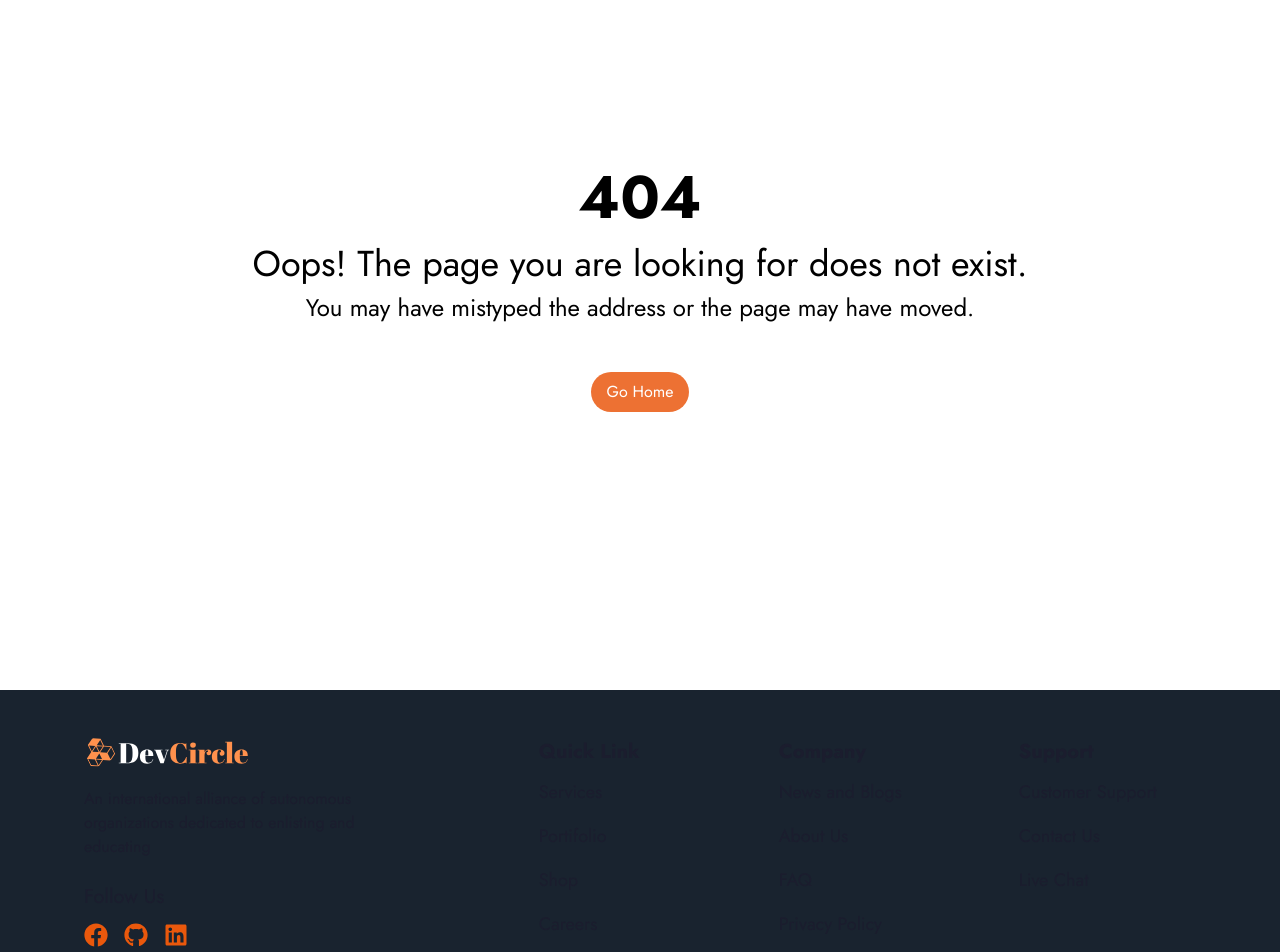
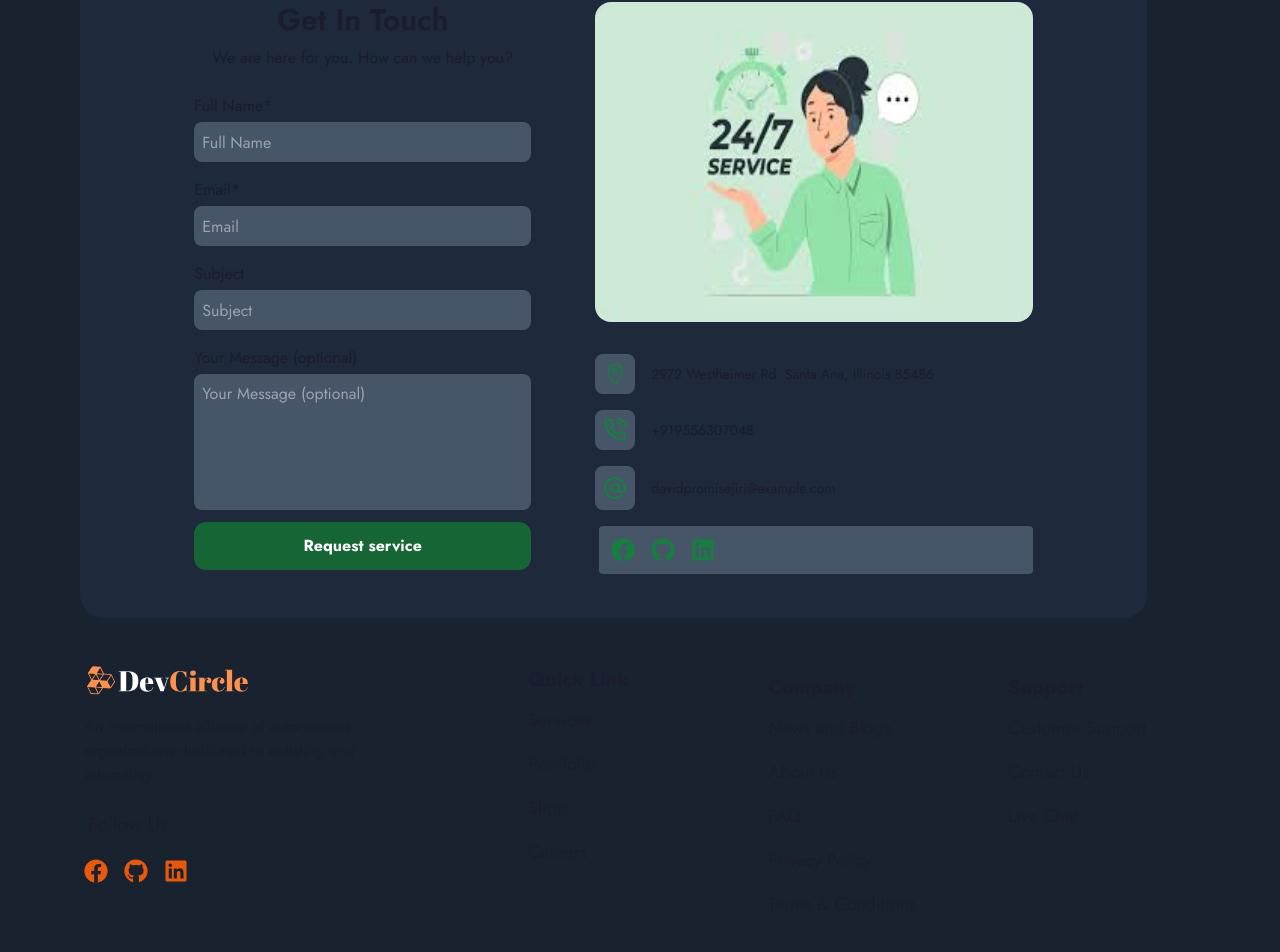
Before and after one commit to cs60apa/DevCircleAfricaUI, a Next.js app: page /contact in a window 1280 px wide. Before the commit this address had no page. Shown: the part 208-1160 px from the top of the page. Built offline with nearby package versions, Linux system fonts and the light colour scheme.

Commit message:
created contact page

```diff
--- /dev/null
+++ b/app/contact/page.tsx
@@ -0,0 +1,81 @@
+'use client'
+import React from 'react'
+import Image from 'next/image'
+import { IoLocationOutline } from "react-icons/io5";
+import { FiPhoneCall } from "react-icons/fi";
+import { LuAtSign } from "react-icons/lu";
+import { FaFacebook, FaGithub, FaLinkedin } from 'react-icons/fa';
+import Link from 'next/link';
+
+const page = () => {
+  return (
+    <div className='container flex flex-col lg:flex-row mt-20 w-full p-4 mx-2 lg:mx-20 lg:w-5/6 bg-slate-800 rounded-3xl lg:p-8 justify-center'>
+      <div className='w-full lg:w-2/5 p-4 pt-0 px-4 lg:px-8'>
+        <h5 className='font-semibold text-center pb-2 text-3xl'>Get In Touch</h5>
+        <p className='text-center pb-2'>We are here for you. How can we help you?</p>
+
+        <div className='mt-4 flex flex-col'>
+          <label htmlFor="" className='pb-1'>Full Name*</label>
+          <input type="text" placeholder="Full Name" className='input-field h-10 p-2 rounded-lg bg-slate-600 border-none focus:outline-none'/>
+        </div>
+
+        <div className='mt-4 flex flex-col'>
+          <label htmlFor="" className='pb-1'>Email*</label>
+          <input type="email" placeholder="Email" className='input-field h-10 p-2 rounded-lg bg-slate-600 border-none focus:outline-none'/>
+        </div>
+
+        <div className='mt-4 flex flex-col'>
+          <label htmlFor="" className='pb-1'>Subject</label>
+          <input type="text" placeholder="Subject" className='input-field h-10 p-2 rounded-lg bg-slate-600 border-none focus:outline-none'/>
+        </div>
+
+        <div className='mt-4 flex flex-col'>
+          <label htmlFor="" className='pb-1'>Your Message (optional)</label>
+          <textarea name="message" id="message" placeholder="Your Message (optional)" cols={30} rows={5} className='input-field p-2 rounded-lg bg-slate-600 resize-none focus:border-noneborder-none focus:outline-none'></textarea>
+        </div>
+        <button className="bg-green-800 hover:bg-green-700 text-white font-bold py-3 px-4 rounded-xl w-full mt-3">
+              Request service
+            </button>
+      </div>
+
+      <div className='w-full lg:w-6/12 px-4 lg:px-8'>
+        <Image
+          src='/customerService.jpeg'
+          alt=''
+          height={300}
+          width={350}
+          className='rounded-2xl h-80 w-full mb-8'
+        />
+
+        <div className='flex items-center mt-4 mb-4'>
+          <IoLocationOutline className='text-green-700 p-2 rounded-lg bg-slate-600 h-10 w-10'/>
+          <p className='text-sm ml-4'>2972 Westheimer Rd. Santa Ana, Illinois 85486</p>
+        </div>
+
+        <div className='flex items-center mt-4 mb-4'>
+          <FiPhoneCall className='text-green-700 p-2 rounded-lg bg-slate-600 h-10 w-10'/>
+          <p className='text-sm ml-4'>+919556307048</p>
+        </div>
+
+        <div className='flex items-center mt-4 mb-4'>
+          <LuAtSign className='text-green-700 p-2 rounded-lg bg-slate-600 h-11 w-10'/>
+          <p className='text-sm ml-4'>davidpromisejiri@example.com</p>
+        </div>
+        <div className="flex text-green-700 space-x-4 ml-1 p-3 rounded bg-slate-600 mt-3 h-18">
+            <Link href="https://facebook.com/devcircleafrica">
+              <FaFacebook size={24} />
+            </Link>
+            <Link href="https://github.com/cs60apa">
+              <FaGithub size={24} />
+            </Link>
+            <Link href="https://linkedin.com/company/devcircleafrica">
+              <FaLinkedin size={24} />
+            </Link>
+          </div>
+      </div>
+    </div>
+  );
+};
+
+
+export default page
--- a/app/page.tsx
+++ b/app/page.tsx
@@ -5,7 +5,6 @@ import Image from "next/image";
 import Link from "next/link";
 import { FaBars } from "react-icons/fa";
 import { AiOutlineClose } from "react-icons/ai";
-import Slideshow from "../components/Slideshow";
 
 const Header = () => {
   const [showMenu, setShowMenu] = useState(false);
@@ -26,23 +25,14 @@ const Header = () => {
   const toggleMenu = () => {
     setShowMenu(!showMenu);
   };
-
-  const slides = [
-    '/logo1.png',
-    '/logo2.png',
-    '/logo3.png',
-    '/logo4.png',
-    '/logo5.png',
-    '/logo.png'
-  ];
   return (
     <>
-      <section className="lg:pt-10 pt-0 flex flex-row w-full">
+      <section className="lg:pt-10 pt-0 flex flex-row w-full pb-8">
         <div className="mt-10 lg:mt-32 w-full lg:w-6/12 px-0 lg:pl-20 lg:text-start text-center">
           <h2 className='text-3xl md:text-4xl lg:text-5xl pb-8 font-semibold w-full'>
             Empowering Educators to Transform Lives
           </h2>
-          <p className="text-base pb-8 pr-0 lg:pr-20 px-2 md:px-20 lg:pl-0">
+          <p className="text-base pb-8 pr-0 lg:pr-20 px-0 md:px-20 lg:pl-0">
             A global network of independent organizations that recruit and train
             passionate individuals to commit two years to teach in high-need
             schools and to become lifelong leaders in the effort to expand
@@ -69,7 +59,7 @@ const Header = () => {
           />
         </div>
       </section>
-      <section className="pl-20 mt-6 pb-8">
+      <section className="pl-20 mt-6 pb-8 hidden">
         <h5>Trusted By</h5>
         <ul
           className='flex  items-center h-12 space-x-6'
@@ -105,7 +95,6 @@ const Header = () => {
             </Link>
           </li>
         </ul>
-
       </section>
     </>
   );
--- a/components/Footer.tsx
+++ b/components/Footer.tsx
@@ -7,16 +7,16 @@ import Link from "next/link";
 const Footer = () => {
   return (
     <div>
-      <div className="flex flex-row py-12 pl-12 flex-wrap">
-        <div className="flex flex-col w-4/12 space-y-3 ml-8">
+      <div className="flex flex-row py-12 flex-wrap lg:ml-12 px-4">
+        <div className="flex flex-col w-4/12 space-y-3 ml-4 mb-4">
           <Link href="#" className="pb-2">
-            <Image src="/2.svg" alt="logo" height={150} width={200} />
+            <Image src="/2.svg" alt="logo" height={150} width={200}/>
           </Link>
-          <p className="text-base ml-1 w-4/5 pr-2 pb-3">
+          <p className="text-base ml-1 w-4/5 pr-2 pb-3 hidden md:block">
             An international alliance of autonomous organizations dedicated to
             enlisting and educating
           </p>
-          <h6 className="text-xl ml-1">Follow Us</h6>
+          <h6 className="text-xl pt-6 lg:pt-0 pb-2 ml-2">Follow Us</h6>
           <div className="flex text-orange-600 space-x-4 ml-1">
             <Link href="https://facebook.com/devcircleafrica">
               <FaFacebook size={24} />
@@ -29,9 +29,9 @@ const Footer = () => {
             </Link>
           </div>
         </div>
-        <div className="flex flex-col w-60 ml-12">
+        <div className="flex flex-col w-32 lg:w-60 ml-12 md:w-48 mb-4">
           <h5 className="font-bold pb-3 text-xl">Quick Link</h5>
-          <ul className="text-lg flex flex-col space-y-4">
+          <ul className="text-sm md:text-lg flex flex-col space-y-4">
             <li>
               <Link href="Services">Services</Link>
             </li>
@@ -46,9 +46,9 @@ const Footer = () => {
             </li>
           </ul>
         </div>
-        <div className="flex flex-col w-60">
+        <div className="flex flex-col w-32 lg:w-60 md:w-48 mb-4 ml-8 md:ml-0 pt-2">
           <h5 className="font-bold pb-3 text-xl">Company</h5>
-          <ul className="text-lg flex flex-col space-y-4">
+          <ul className="text-sm md:text-lg flex flex-col space-y-4">
             <li>
               <Link href="#">News and Blogs</Link>
             </li>
@@ -66,9 +66,9 @@ const Footer = () => {
             </li>
           </ul>
         </div>
-        <div className="flex flex-col w-60">
+        <div className="flex flex-col w-32 md:w-48 ml-6 pt-2 lg:ml-0">
           <h5 className="font-bold pb-3 text-xl">Support</h5>
-          <ul className="text-lg flex flex-col space-y-4">
+          <ul className="text-sm md:text-lg flex flex-col space-y-4">
             <li>
               <Link href="#">Customer Support</Link>
             </li>
--- a/components/Header.tsx
+++ b/components/Header.tsx
@@ -36,7 +36,7 @@ const Header = () => {
         </div>
 
         <menu className="py-7 lg:py-0 flex flex-col lg:flex-row justify-center space-y-3">
-          <div className="block lg:hidden px-6">
+          <div className="block lg:hidden ">
             <div onClick={toggleMenu} className="text-green-700 text-3xl pl-12 w-24">
               {showMenu ? <AiOutlineClose /> : <FaBars />}
             </div>
--- a/components/Slideshow.tsx
+++ /dev/null
@@ -1,23 +0,0 @@
-
-import { Swiper, SwiperSlide } from 'swiper/react';
-import 'swiper/swiper-bundle.css';
-
-const Slideshow = ({ slides }) => {
-  return (
-    <Swiper
-      slidesPerView={'auto'}
-      centeredSlides={true}
-      loop={true}
-      spaceBetween={30}
-      grabCursor={true}
-    >
-      {slides.map((slide, index) => (
-        <SwiperSlide key={index}>
-          <img src={slide} alt={`Slide ${index + 1}`} />
-        </SwiperSlide>
-      ))}
-    </Swiper>
-  );
-};
-
-export default Slideshow;
```
Also changed, not shown: public/customerService.jpeg (added).
